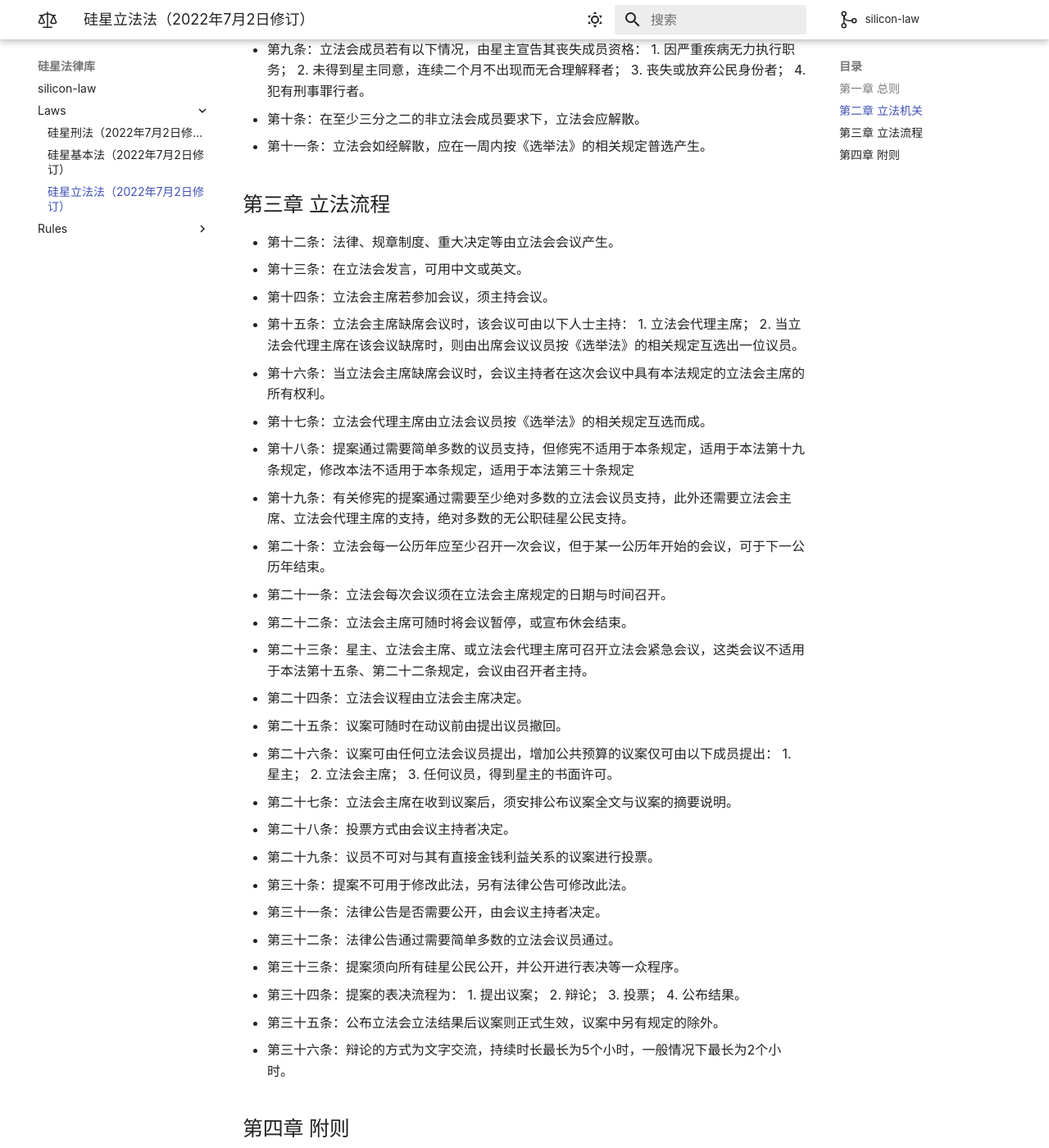
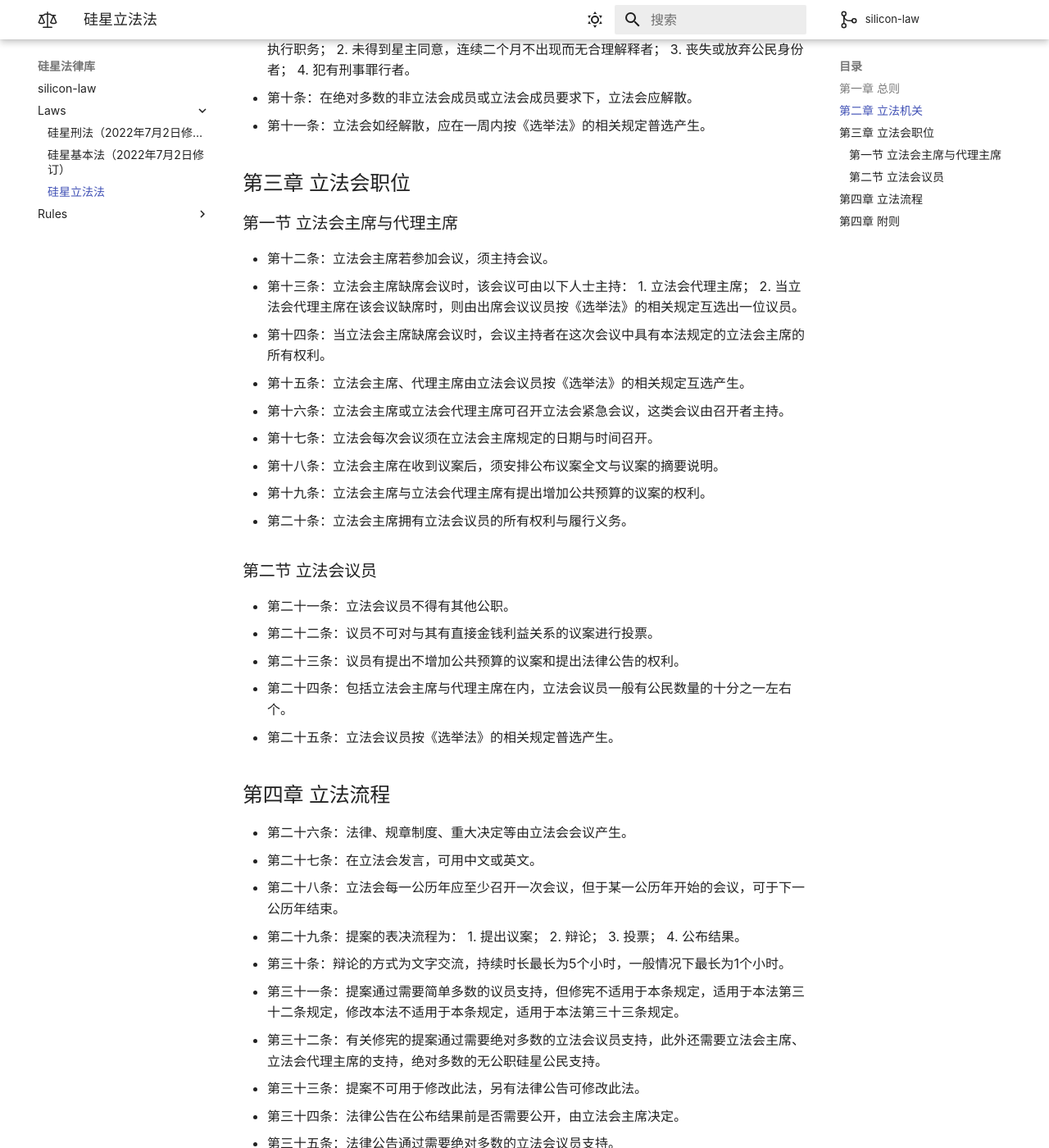
Before and after one commit to silicon-star-united-government/silicon-law, an MkDocs documentation site: the page built from docs/laws/硅星立法法.md, in a window 1280 px wide and 1400 px high, scrolled down 637 px. Shown: the whole window at 82% size. Built offline with MkDocs 1.6.1 and Material for MkDocs 9.7.7, drawn with Linux system fonts in a browser that asks for light colours; comment, search, counter and statistics services are not loaded; some of the changed text lies outside the part shown.

Commit message:
Update 硅星立法法.md

```diff
--- a/docs/laws/硅星立法法.md
+++ b/docs/laws/硅星立法法.md
@@ -1,12 +1,12 @@
-# 硅星立法法（2022年7月2日修订）
+# 硅星立法法
 ## 第一章 总则
-* 第一条：为规范星内立法流程，强化星内法治体系，保证《基本法》中的各项自由，特制定此法。
+* 第一条：为规范星内立法流程，强化星内法治体系，保证《基本法》中的各项自由与立法独立，特制定此法。
 * 第二条：所有法律的制定、修改、与废止，适用此法。
 * 第三条：本法对所有政府机构具约束力。
 ## 第二章 立法机关
 * 第四条：立法会是硅星的立法机关。
-* 第五条：星主、管理员及其他相关成员组成硅星的立法会。
-* 第六条：在一般情况下，星主是立法会主席，但立法会主席也可由立法会议员按《选举法》的相关规定互选而成。
+* 第五条：立法会由立法会议员组成。
+* 第六条：立法会主席由立法会议员按《选举法》的相关规定互选而成。
 * 第七条：立法会主席行使以下职权：
 		1. 主持立法会议；
 		2. 决定议程；
@@ -17,54 +17,55 @@
 		3. 批准公共开支；
 		4. 就任何有关公共利益问题进行辩论；
 		5. 在行使上述各项职权时，如有需要，可号召有关人士出席。
-* 第九条：立法会成员若有以下情况，由星主宣告其丧失成员资格：
+* 第九条：立法会成员若有以下情况，由立法会主席宣告其丧失成员资格：
 		1. 因严重疾病无力执行职务；
 		2. 未得到星主同意，连续二个月不出现而无合理解释者；
 		3. 丧失或放弃公民身份者；
 		4. 犯有刑事罪行者。
-* 第十条：在至少三分之二的非立法会成员要求下，立法会应解散。
+* 第十条：在绝对多数的非立法会成员或立法会成员要求下，立法会应解散。
 * 第十一条：立法会如经解散，应在一周内按《选举法》的相关规定普选产生。
-## 第三章 立法流程
-* 第十二条：法律、规章制度、重大决定等由立法会会议产生。
-* 第十三条：在立法会发言，可用中文或英文。
-* 第十四条：立法会主席若参加会议，须主持会议。
-* 第十五条：立法会主席缺席会议时，该会议可由以下人士主持：
+## 第三章 立法会职位
+### 第一节 立法会主席与代理主席
+* 第十二条：立法会主席若参加会议，须主持会议。
+* 第十三条：立法会主席缺席会议时，该会议可由以下人士主持：
 		1. 立法会代理主席；
 		2. 当立法会代理主席在该会议缺席时，则由出席会议议员按《选举法》的相关规定互选出一位议员。
-* 第十六条：当立法会主席缺席会议时，会议主持者在这次会议中具有本法规定的立法会主席的所有权利。
-* 第十七条：立法会代理主席由立法会议员按《选举法》的相关规定互选而成。
-* 第十八条：提案通过需要简单多数的议员支持，但修宪不适用于本条规定，适用于本法第十九条规定，修改本法不适用于本条规定，适用于本法第三十条规定
-* 第十九条：有关修宪的提案通过需要至少绝对多数的立法会议员支持，此外还需要立法会主席、立法会代理主席的支持，绝对多数的无公职硅星公民支持。
-* 第二十条：立法会每一公历年应至少召开一次会议，但于某一公历年开始的会议，可于下一公历年结束。
-* 第二十一条：立法会每次会议须在立法会主席规定的日期与时间召开。
-* 第二十二条：立法会主席可随时将会议暂停，或宣布休会结束。
-* 第二十三条：星主、立法会主席、或立法会代理主席可召开立法会紧急会议，这类会议不适用于本法第十五条、第二十二条规定，会议由召开者主持。
-* 第二十四条：立法会议程由立法会主席决定。
-* 第二十五条：议案可随时在动议前由提出议员撤回。
-* 第二十六条：议案可由任何立法会议员提出，增加公共预算的议案仅可由以下成员提出：
-		1. 星主；
-		2. 立法会主席；
-		3. 任何议员，得到星主的书面许可。
-* 第二十七条：立法会主席在收到议案后，须安排公布议案全文与议案的摘要说明。
-* 第二十八条：投票方式由会议主持者决定。
-* 第二十九条：议员不可对与其有直接金钱利益关系的议案进行投票。
-* 第三十条：提案不可用于修改此法，另有法律公告可修改此法。
-* 第三十一条：法律公告是否需要公开，由会议主持者决定。
-* 第三十二条：法律公告通过需要简单多数的立法会议员通过。
-* 第三十三条：提案须向所有硅星公民公开，并公开进行表决等一众程序。
-* 第三十四条：提案的表决流程为：
+* 第十四条：当立法会主席缺席会议时，会议主持者在这次会议中具有本法规定的立法会主席的所有权利。
+* 第十五条：立法会主席、代理主席由立法会议员按《选举法》的相关规定互选产生。
+* 第十六条：立法会主席或立法会代理主席可召开立法会紧急会议，这类会议由召开者主持。
+* 第十七条：立法会每次会议须在立法会主席规定的日期与时间召开。
+* 第十八条：立法会主席在收到议案后，须安排公布议案全文与议案的摘要说明。
+* 第十九条：立法会主席与立法会代理主席有提出增加公共预算的议案的权利。
+* 第二十条：立法会主席拥有立法会议员的所有权利与履行义务。
+### 第二节 立法会议员
+* 第二十一条：立法会议员不得有其他公职。
+* 第二十二条：议员不可对与其有直接金钱利益关系的议案进行投票。
+* 第二十三条：议员有提出不增加公共预算的议案和提出法律公告的权利。
+* 第二十四条：包括立法会主席与代理主席在内，立法会议员一般有公民数量的十分之一左右个。
+* 第二十五条：立法会议员按《选举法》的相关规定普选产生。
+## 第四章 立法流程
+* 第二十六条：法律、规章制度、重大决定等由立法会会议产生。
+* 第二十七条：在立法会发言，可用中文或英文。
+* 第二十八条：立法会每一公历年应至少召开一次会议，但于某一公历年开始的会议，可于下一公历年结束。
+* 第二十九条：提案的表决流程为：
 		1. 提出议案；
 		2. 辩论；
 		3. 投票；
 		4. 公布结果。
-* 第三十五条：公布立法会立法结果后议案则正式生效，议案中另有规定的除外。
-* 第三十六条：辩论的方式为文字交流，持续时长最长为5个小时，一般情况下最长为2个小时。
+* 第三十条：辩论的方式为文字交流，持续时长最长为5个小时，一般情况下最长为1个小时。
+* 第三十一条：提案通过需要简单多数的议员支持，但修宪不适用于本条规定，适用于本法第三十二条规定，修改本法不适用于本条规定，适用于本法第三十三条规定。
+* 第三十二条：有关修宪的提案通过需要绝对多数的立法会议员支持，此外还需要立法会主席、立法会代理主席的支持，绝对多数的无公职硅星公民支持。
+* 第三十三条：提案不可用于修改此法，另有法律公告可修改此法。
+* 第三十四条：法律公告在公布结果前是否需要公开，由立法会主席决定。
+* 第三十五条：法律公告通过需要绝对多数的立法会议员支持。
+* 第三十六条：议案可随时在投票前由提出议员撤回。
+* 第三十七条：公布立法会立法结果后议案则正式生效，议案中另有规定的除外。
 ## 第四章 附则
-* 第三十七条：除特有说明外，本法各术语的释义指：
+* 第三十八条：除特有说明外，本法各术语的释义指：
 		1. 《基本法》指《硅星基本法》；
-		2. 《选举法》指《硅星选举法》；
+		2. 《选举法》指《硅星选举细则》；
 		3. 管理员指硅星管理员；
 		4. 立法会指硅星立法会；
 		5. 绝对多数指至少三分之二；
-		6. 简单多数指至少二分之一；
-* 第三十八条：本法自2022年7月3日起正式生效。
+		6. 简单多数指至少二分之一。
+* 第三十九条：本法自2022年7月3日起正式生效。
```
